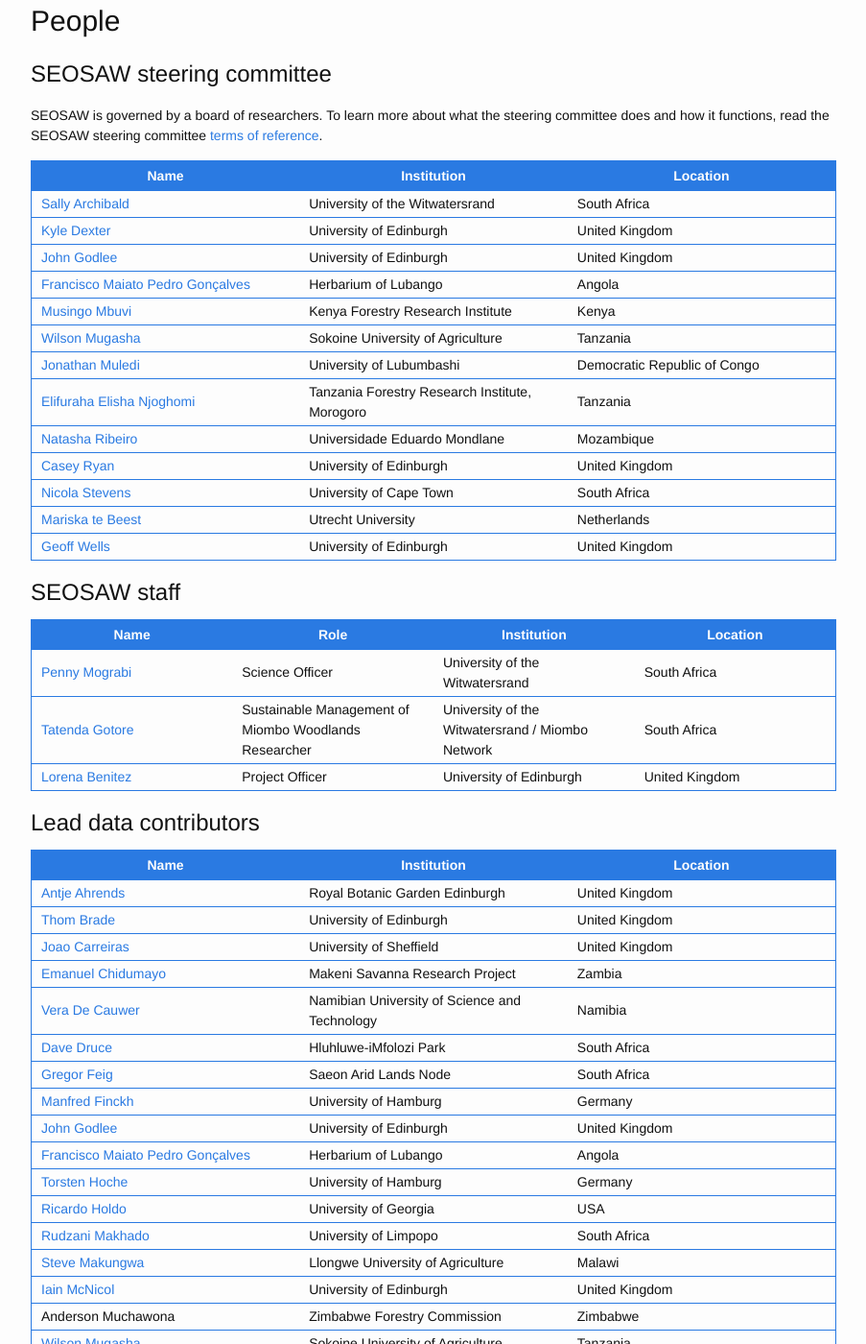
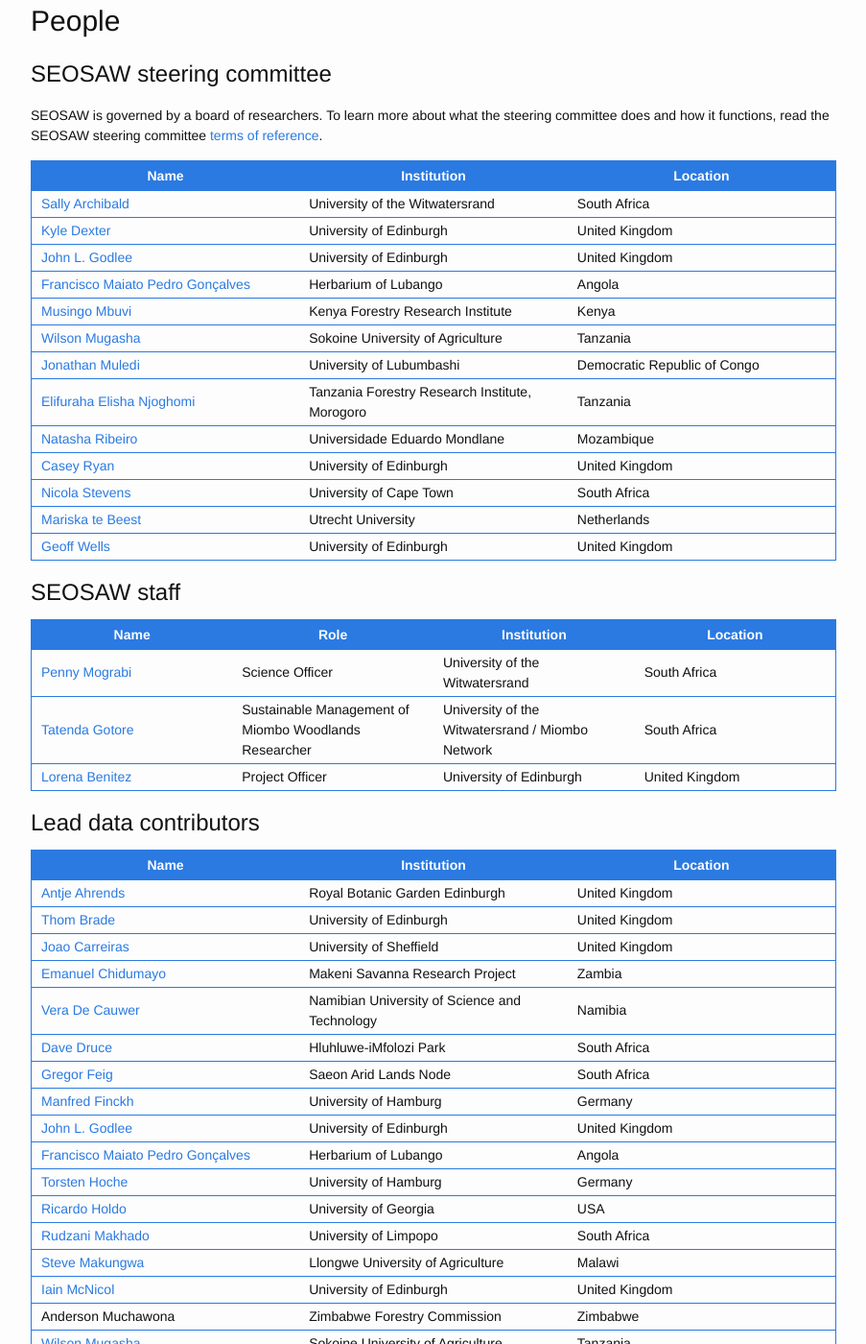
Before and after one commit to seosaw/seosaw.github.io, a Jekyll site: the page built from people.md, in a window 1280 px wide and 1400 px high, scrolled down 230 px. Shown: the whole window at 96% size, without its empty margins (188-1091 px from the left). Built offline with Jekyll 4.4.1, drawn with Linux system fonts in a browser that asks for light colours; nearby versions of some CDN libraries.

Commit message:
Updated initials

```diff
--- a/people.md
+++ b/people.md
@@ -40,7 +40,7 @@
 <td>United Kingdom</td>
 </tr>
 <tr>
-<td><a href="https://blogs.ed.ac.uk/johngodlee/" target="_blank">John Godlee</a></td>
+<td><a href="https://blogs.ed.ac.uk/johngodlee/" target="_blank">John L. Godlee</a></td>
 <td>University of Edinburgh</td>
 <td>United Kingdom</td>
 </tr>
@@ -182,7 +182,7 @@
 <td>Germany</td>
 </tr>
 <tr>
-<td><a href="https://blogs.ed.ac.uk/johngodlee/" target="_blank">John Godlee</a></td>
+<td><a href="https://blogs.ed.ac.uk/johngodlee/" target="_blank">John L. Godlee</a></td>
 <td>University of Edinburgh</td>
 <td>United Kingdom</td>
 </tr>
```
